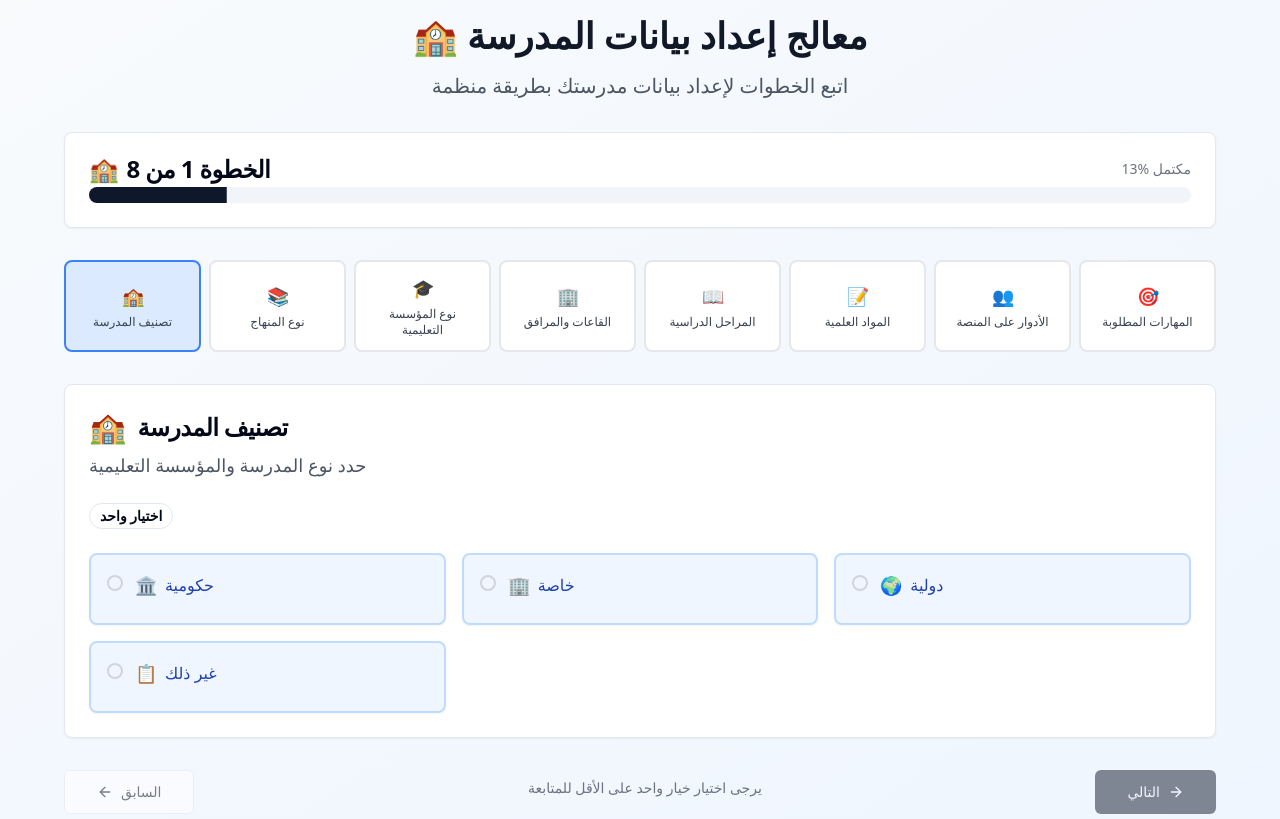
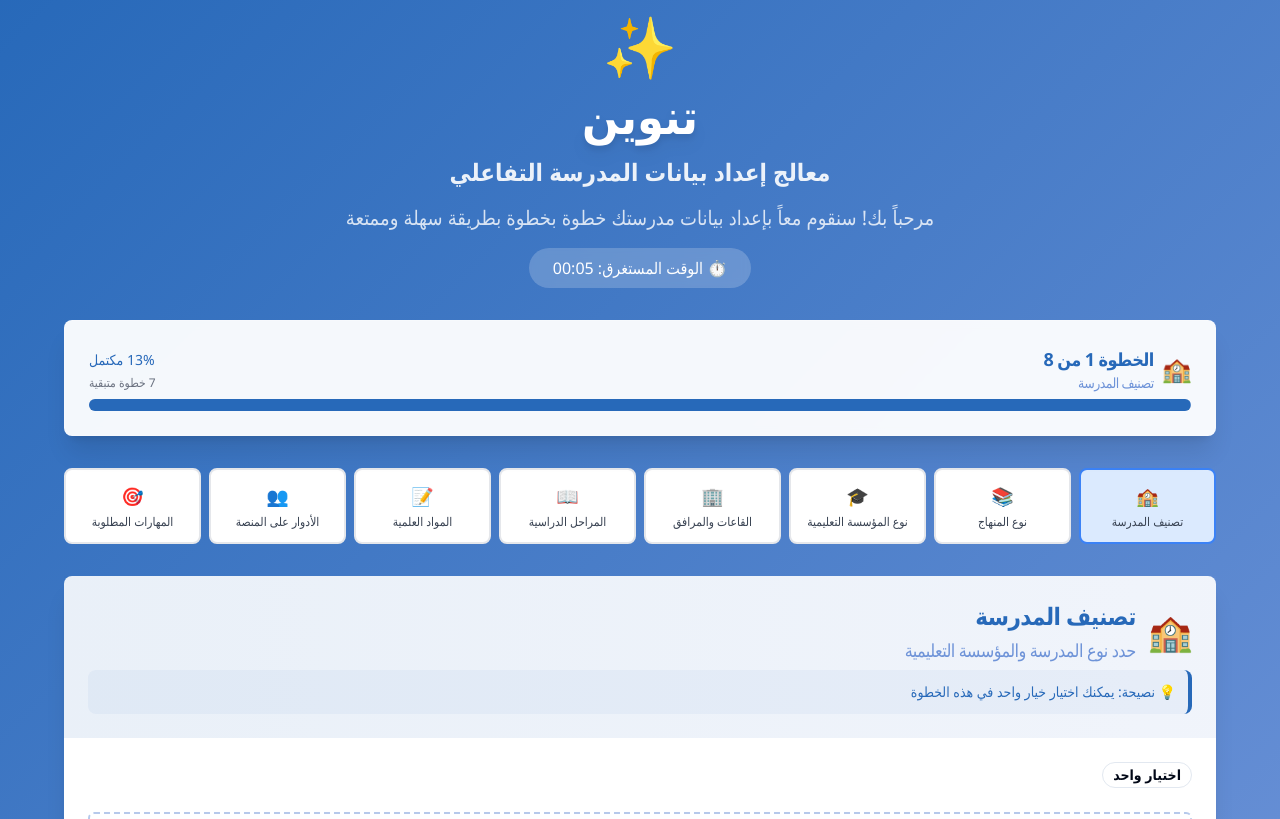
Before and after one commit to obaly7/config-alchemy-laravel, a React (Vite) app: page / in a window 1280 px wide. Shown: the top 819 px of the page. Built offline with nearby package versions, Linux system fonts and the light colour scheme.

Commit message:
Refactor: Implement requested UI/UX changes
- Update app name.
- Add welcome/encouragement steps.
- Implement visual identity.
- Allow multiple selections.
- Add "other" option with input.
- Set RTL layout.
- Add progress indicator.

```diff
--- a/index.html
+++ b/index.html
@@ -1,9 +1,9 @@
 <!DOCTYPE html>
-<html lang="en">
+<html lang="ar" dir="rtl">
   <head>
     <meta charset="UTF-8" />
     <meta name="viewport" content="width=device-width, initial-scale=1.0" />
-    <title>محول البيانات إلى Laravel - أداة تحويل البيانات</title>
+    <title>تنوين - معالج إعداد بيانات المدرسة</title>
     <meta name="description" content="أداة لتحويل البيانات والملفات إلى كائنات Laravel قابلة للاستخدام - PHP Arrays, JSON, Seeder, Controller" />
     <meta name="author" content="Lovable" />
 
--- a/src/components/SchoolWizard.tsx
+++ b/src/components/SchoolWizard.tsx
@@ -1,4 +1,4 @@
-import { useState } from 'react';
+import { useState, useEffect } from 'react';
 import { Card, CardContent, CardHeader, CardTitle } from '@/components/ui/card';
 import { Button } from '@/components/ui/button';
 import { Progress } from '@/components/ui/progress';
@@ -16,7 +16,17 @@ const SchoolWizard = () => {
   const [currentStep, setCurrentStep] = useState(0);
   const [wizardData, setWizardData] = useState<WizardData>({});
   const [isCompleted, setIsCompleted] = useState(false);
+  const [startTime] = useState(Date.now());
+  const [currentTime, setCurrentTime] = useState(Date.now());
   const { toast } = useToast();
+
+  // Timer effect
+  useEffect(() => {
+    const timer = setInterval(() => {
+      setCurrentTime(Date.now());
+    }, 1000);
+    return () => clearInterval(timer);
+  }, []);
 
   const totalSteps = schoolSetupSteps.length;
   const progress = ((currentStep + 1) / totalSteps) * 100;
@@ -101,32 +111,56 @@ const SchoolWizard = () => {
 
   const currentStepData = schoolSetupSteps[currentStep];
 
+  const elapsedMinutes = Math.floor((currentTime - startTime) / 60000);
+  const elapsedSeconds = Math.floor(((currentTime - startTime) % 60000) / 1000);
+
   return (
-    <div className="min-h-screen bg-gradient-to-br from-slate-50 to-blue-50 p-4">
+    <div className="min-h-screen tanween-gradient p-4">
       <div className="max-w-6xl mx-auto">
         {/* Header */}
         <div className="text-center mb-8">
-          <h1 className="text-4xl font-bold text-gray-900 mb-4">
-            🏫 معالج إعداد بيانات المدرسة
+          <div className="text-6xl mb-4">✨</div>
+          <h1 className="text-5xl font-bold text-white mb-4 drop-shadow-lg">
+            تنوين
           </h1>
-          <p className="text-xl text-gray-600">
-            اتبع الخطوات لإعداد بيانات مدرستك بطريقة منظمة
+          <h2 className="text-2xl font-semibold text-white/90 mb-4">
+            معالج إعداد بيانات المدرسة التفاعلي
+          </h2>
+          <p className="text-xl text-white/80 mb-4">
+            مرحباً بك! سنقوم معاً بإعداد بيانات مدرستك خطوة بخطوة بطريقة سهلة وممتعة
           </p>
+
+          {/* Timer */}
+          <div className="bg-white/20 backdrop-blur-sm rounded-full px-6 py-2 inline-block">
+            <span className="text-white font-medium">
+              ⏱️ الوقت المستغرق: {elapsedMinutes.toString().padStart(2, '0')}:{elapsedSeconds.toString().padStart(2, '0')}
+            </span>
+          </div>
         </div>
 
         {/* Progress Section */}
-        <Card className="mb-8">
+        <Card className="mb-8 bg-white/95 backdrop-blur-sm border-white/20 shadow-xl">
           <CardHeader>
             <div className="flex items-center justify-between">
-              <CardTitle className="flex items-center gap-2">
-                <span>{currentStepData.icon}</span>
-                الخطوة {currentStep + 1} من {totalSteps}
+              <CardTitle className="flex items-center gap-2 text-tanween-primary">
+                <span className="text-2xl">{currentStepData.icon}</span>
+                <div>
+                  <div className="text-lg font-bold">الخطوة {currentStep + 1} من {totalSteps}</div>
+                  <div className="text-sm text-tanween-secondary font-medium">
+                    {currentStepData.title}
+                  </div>
+                </div>
               </CardTitle>
-              <span className="text-sm text-gray-500">
-                {Math.round(progress)}% مكتمل
-              </span>
+              <div className="text-left">
+                <span className="text-sm text-tanween-primary font-medium">
+                  {Math.round(progress)}% مكتمل
+                </span>
+                <div className="text-xs text-gray-500 mt-1">
+                  {totalSteps - currentStep - 1} خطوة متبقية
+                </div>
+              </div>
             </div>
-            <Progress value={progress} className="mt-2" />
+            <Progress value={progress} className="mt-3 h-3 bg-tanween-secondary/20" />
           </CardHeader>
         </Card>
 
@@ -159,15 +193,24 @@ const SchoolWizard = () => {
         </div>
 
         {/* Current Step Content */}
-        <Card className="mb-8">
-          <CardHeader>
-            <CardTitle className="flex items-center gap-3 text-2xl">
-              <span className="text-3xl">{currentStepData.icon}</span>
-              {currentStepData.title}
+        <Card className="mb-8 bg-white shadow-xl border-0">
+          <CardHeader className="bg-gradient-to-l from-tanween-secondary/10 to-tanween-primary/10">
+            <CardTitle className="flex items-center gap-3 text-2xl text-tanween-primary">
+              <span className="text-4xl">{currentStepData.icon}</span>
+              <div>
+                <div className="text-2xl font-bold">{currentStepData.title}</div>
+                <p className="text-tanween-secondary text-lg font-normal mt-1">
+                  {currentStepData.description}
+                </p>
+              </div>
             </CardTitle>
-            <p className="text-gray-600 text-lg">{currentStepData.description}</p>
+            <div className="mt-4 p-3 bg-tanween-primary/5 rounded-lg border-r-4 border-tanween-primary">
+              <p className="text-tanween-primary text-sm font-medium">
+                💡 نصيحة: يمكنك اختيار {currentStepData.multiSelect ? 'عدة خيارات' : 'خيار واحد'} في هذه الخطوة
+              </p>
+            </div>
           </CardHeader>
-          <CardContent>
+          <CardContent className="p-6">
             <StepContent
               step={currentStepData}
               selectedValues={wizardData[currentStepData.id] || []}
--- a/src/components/StepContent.tsx
+++ b/src/components/StepContent.tsx
@@ -2,6 +2,7 @@ import { useState } from 'react';
 import { Checkbox } from '@/components/ui/checkbox';
 import { Badge } from '@/components/ui/badge';
 import { Card } from '@/components/ui/card';
+import { Button } from '@/components/ui/button';
 import { StepData, colorClasses } from '@/data/schoolData';
 
 interface StepContentProps {
@@ -12,6 +13,8 @@ interface StepContentProps {
 
 const StepContent = ({ step, selectedValues, onSelectionChange }: StepContentProps) => {
   const [searchTerm, setSearchTerm] = useState('');
+  const [customOption, setCustomOption] = useState('');
+  const [showCustomInput, setShowCustomInput] = useState(false);
 
   const handleOptionToggle = (optionId: string) => {
     if (step.multiSelect) {
@@ -23,6 +26,26 @@ const StepContent = ({ step, selectedValues, onSelectionChange }: StepContentPro
     } else {
       // Single select: replace array with single value
       onSelectionChange([optionId]);
+    }
+  };
+
+  const handleCustomOptionAdd = () => {
+    if (customOption.trim()) {
+      const customId = `custom_${Date.now()}`;
+      const customOptionData = {
+        id: customId,
+        label: customOption.trim(),
+        icon: '✨'
+      };
+
+      // Add to selected values
+      const updatedValues = step.multiSelect
+        ? [...selectedValues, customId]
+        : [customId];
+
+      onSelectionChange(updatedValues);
+      setCustomOption('');
+      setShowCustomInput(false);
     }
   };
 
@@ -56,6 +79,49 @@ const StepContent = ({ step, selectedValues, onSelectionChange }: StepContentPro
             className="px-3 py-2 border rounded-lg text-sm w-64"
           />
         )}
+      </div>
+
+      {/* Custom Option Input */}
+      {showCustomInput && (
+        <div className="mb-6 p-4 bg-tanween-primary/5 rounded-lg border-2 border-tanween-primary/20">
+          <div className="flex gap-3">
+            <input
+              type="text"
+              placeholder="اكتب خيارك المخصص..."
+              value={customOption}
+              onChange={(e) => setCustomOption(e.target.value)}
+              className="flex-1 px-3 py-2 border border-tanween-secondary/30 rounded-lg focus:outline-none focus:ring-2 focus:ring-tanween-primary text-right"
+              dir="rtl"
+              onKeyPress={(e) => e.key === 'Enter' && handleCustomOptionAdd()}
+            />
+            <Button
+              onClick={handleCustomOptionAdd}
+              disabled={!customOption.trim()}
+              className="bg-tanween-primary hover:bg-tanween-primary/90"
+            >
+              إضافة
+            </Button>
+            <Button
+              onClick={() => setShowCustomInput(false)}
+              variant="outline"
+              className="border-tanween-secondary text-tanween-secondary"
+            >
+              إلغاء
+            </Button>
+          </div>
+        </div>
+      )}
+
+      {/* Add Other Option Button */}
+      <div className="mb-6">
+        <Button
+          onClick={() => setShowCustomInput(true)}
+          variant="outline"
+          className="w-full border-2 border-dashed border-tanween-secondary/50 text-tanween-primary hover:bg-tanween-primary/5 hover:border-tanween-primary"
+        >
+          <span className="ml-2">➕</span>
+          إضافة خيار آخر
+        </Button>
       </div>
 
       {/* Options Grid */}
--- a/src/index.css
+++ b/src/index.css
@@ -15,11 +15,17 @@
     --popover: 0 0% 100%;
     --popover-foreground: 222.2 84% 4.9%;
 
-    --primary: 222.2 47.4% 11.2%;
-    --primary-foreground: 210 40% 98%;
+    /* Tanween Brand Colors */
+    --primary: 213 65% 44%; /* Polynesian Blue #0e4e96 */
+    --primary-foreground: 0 0% 100%;
 
-    --secondary: 210 40% 96.1%;
-    --secondary-foreground: 222.2 47.4% 11.2%;
+    --secondary: 219 58% 64%; /* Vista Blue #739dd2 */
+    --secondary-foreground: 213 65% 44%;
+
+    /* Tanween Extended Colors */
+    --tanween-primary: 213 65% 44%; /* #0e4e96 */
+    --tanween-secondary: 219 58% 64%; /* #739dd2 */
+    --tanween-accent: 215 61% 54%; /* Blend of primary colors */
 
     --muted: 210 40% 96.1%;
     --muted-foreground: 215.4 16.3% 46.9%;
@@ -99,5 +105,28 @@
 
   body {
     @apply bg-background text-foreground;
+    direction: rtl;
+    font-family: 'Segoe UI', Tahoma, Geneva, Verdana, sans-serif;
+  }
+
+  html {
+    direction: rtl;
+  }
+
+  /* RTL-specific adjustments */
+  .rtl-flip {
+    transform: scaleX(-1);
+  }
+
+  /* Tanween brand styling */
+  .tanween-gradient {
+    background: linear-gradient(135deg, hsl(var(--tanween-primary)) 0%, hsl(var(--tanween-secondary)) 100%);
+  }
+
+  .tanween-text-gradient {
+    background: linear-gradient(135deg, hsl(var(--tanween-primary)) 0%, hsl(var(--tanween-secondary)) 100%);
+    -webkit-background-clip: text;
+    -webkit-text-fill-color: transparent;
+    background-clip: text;
   }
 }
--- a/tailwind.config.ts
+++ b/tailwind.config.ts
@@ -31,6 +31,11 @@ export default {
 				secondary: {
 					DEFAULT: 'hsl(var(--secondary))',
 					foreground: 'hsl(var(--secondary-foreground))'
+				},
+				tanween: {
+					primary: 'hsl(var(--tanween-primary))',
+					secondary: 'hsl(var(--tanween-secondary))',
+					accent: 'hsl(var(--tanween-accent))'
 				},
 				destructive: {
 					DEFAULT: 'hsl(var(--destructive))',
```
